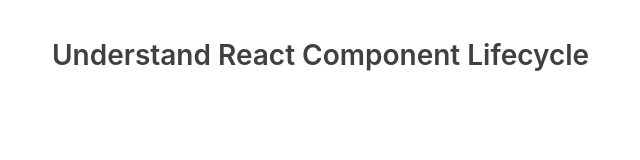
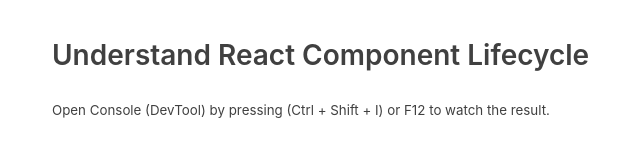
Before and after one commit to completejavascript/demo, a plain HTML site: page understand-react-component-lifecycle/index.html in a window 1280 px wide. Shown: the whole page, without its empty margins (283-923 px from the left). Drawn offline with nearby package versions, Linux system fonts and the light colour scheme.

Commit message:
Update index.html

```diff
--- a/understand-react-component-lifecycle/index.html
+++ b/understand-react-component-lifecycle/index.html
@@ -23,6 +23,7 @@
 <body>
   <main>
     <h3>Understand React Component Lifecycle</h3>
+    <small>Open Console (DevTool) by pressing (Ctrl + Shift + I) or F12 to watch the result.</small>
     <div id="container"></div>
   </main>
   <script src="main.js" type="text/babel"></script>
```
